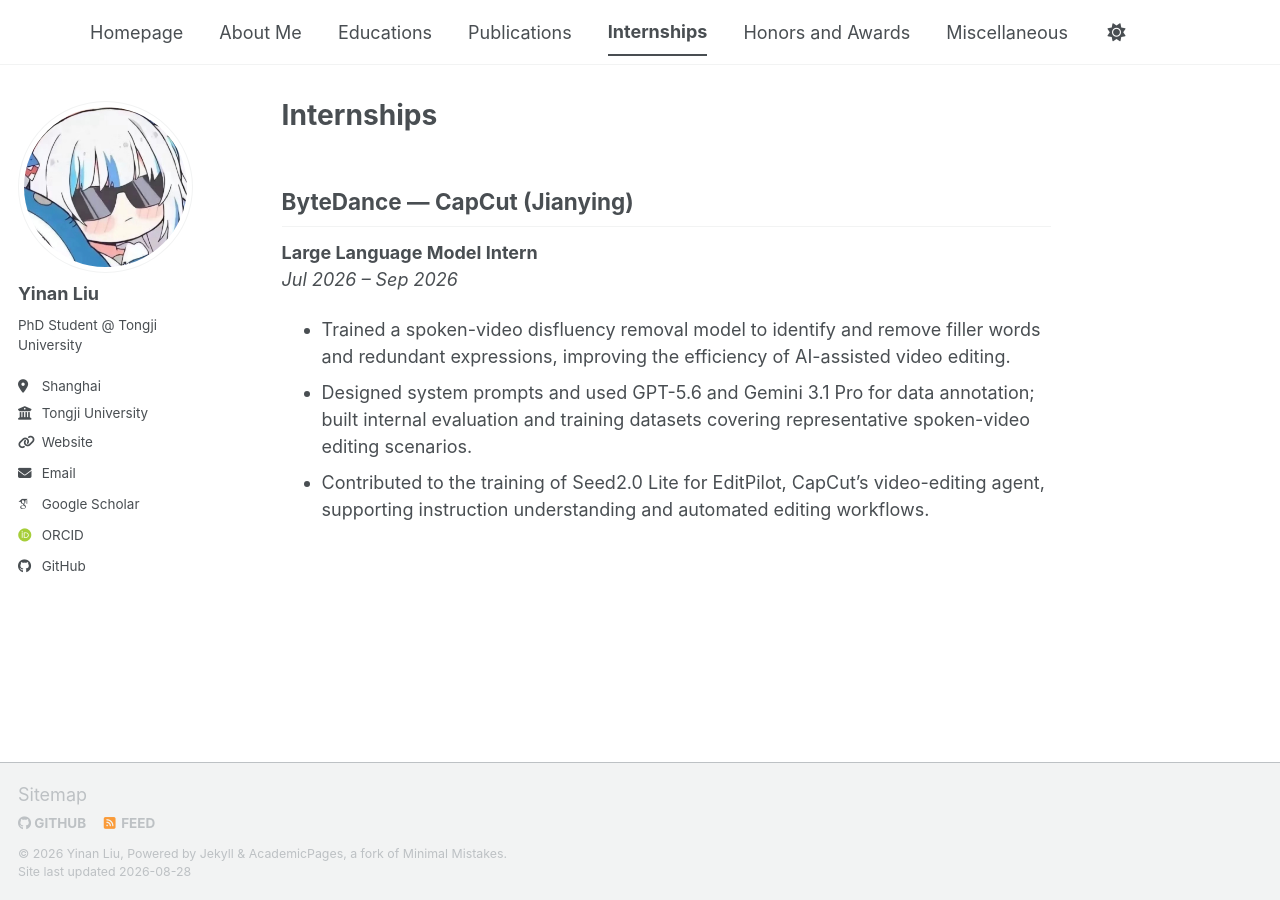
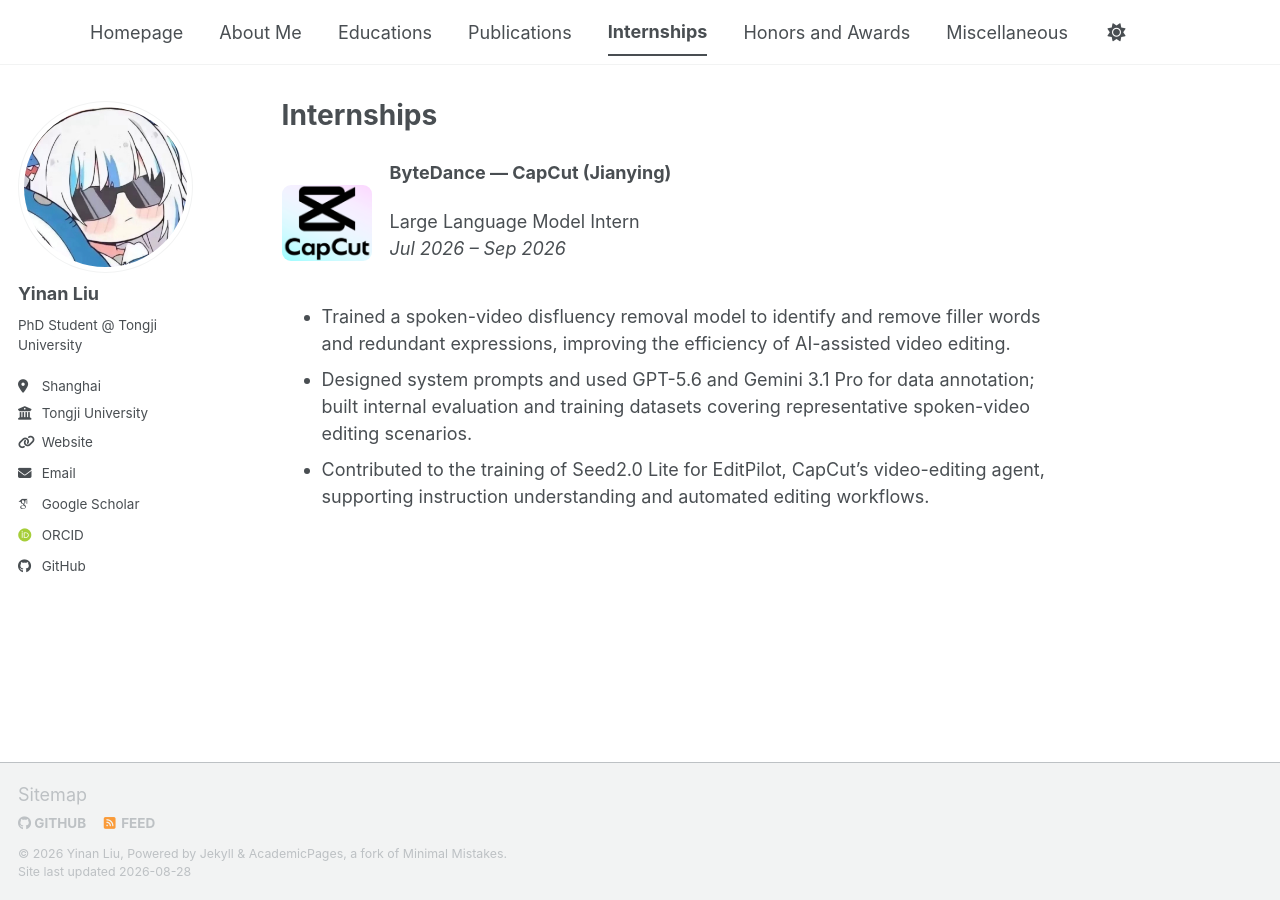
Before and after one commit to yogurt-lyn/yogurt-lyn.github.io, a Jekyll site: the page built from pages/internships.md, in a window 1280 px wide. Built offline with Jekyll 4.4.1, drawn with Linux system fonts in a browser that asks for light colours; some web fonts are replaced; a script bundle is joined from its source files by our own code; library files that are not in the unit come from our copies.

Commit message:
Add CapCut logo to internship experience

```diff
--- /dev/null
+++ b/_sass/custom/_internship-entry.scss
@@ -0,0 +1,34 @@
+.internship-entry__header {
+  display: flex;
+  align-items: center;
+  gap: 1rem;
+  margin: 1rem 0;
+}
+
+.internship-entry__logo {
+  flex: 0 0 auto;
+  width: 5rem;
+  height: auto;
+  margin: 0;
+  border-radius: 0.5rem;
+}
+
+.internship-entry__title {
+  margin: 0 0 0.2rem;
+  font-size: 1.15em;
+  line-height: 1.3;
+}
+
+.internship-entry__meta {
+  margin: 0;
+}
+
+@media (max-width: 30rem) {
+  .internship-entry__header {
+    align-items: flex-start;
+  }
+
+  .internship-entry__logo {
+    width: 4rem;
+  }
+}
--- a/assets/css/main.scss
+++ b/assets/css/main.scss
@@ -41,5 +41,6 @@
     "vendor/font-awesome/solid",
     "vendor/font-awesome/brands",
 
-    "custom/publication-cards"
+    "custom/publication-cards",
+    "custom/internship-entry"
 ;
--- a/pages/internships.md
+++ b/pages/internships.md
@@ -5,10 +5,14 @@ layout: single
 author_profile: true
 ---
 
-## ByteDance — CapCut (Jianying)
-
-**Large Language Model Intern**<br>
-*Jul 2026 – Sep 2026*
+<div class="internship-entry__header">
+  <img class="internship-entry__logo" src="/images/capcut-logo.png" alt="CapCut logo">
+  <div>
+    <p class="internship-entry__title"><strong>ByteDance — CapCut (Jianying)</strong></p>
+    <p class="internship-entry__meta">Large Language Model Intern<br>
+    <em>Jul 2026 – Sep 2026</em></p>
+  </div>
+</div>
 
 - Trained a spoken-video disfluency removal model to identify and remove filler words and redundant expressions, improving the efficiency of AI-assisted video editing.
 - Designed system prompts and used GPT-5.6 and Gemini 3.1 Pro for data annotation; built internal evaluation and training datasets covering representative spoken-video editing scenarios.
```
Also changed, not shown: index.md (+8 -2 lines), images/capcut-logo.png (added).
